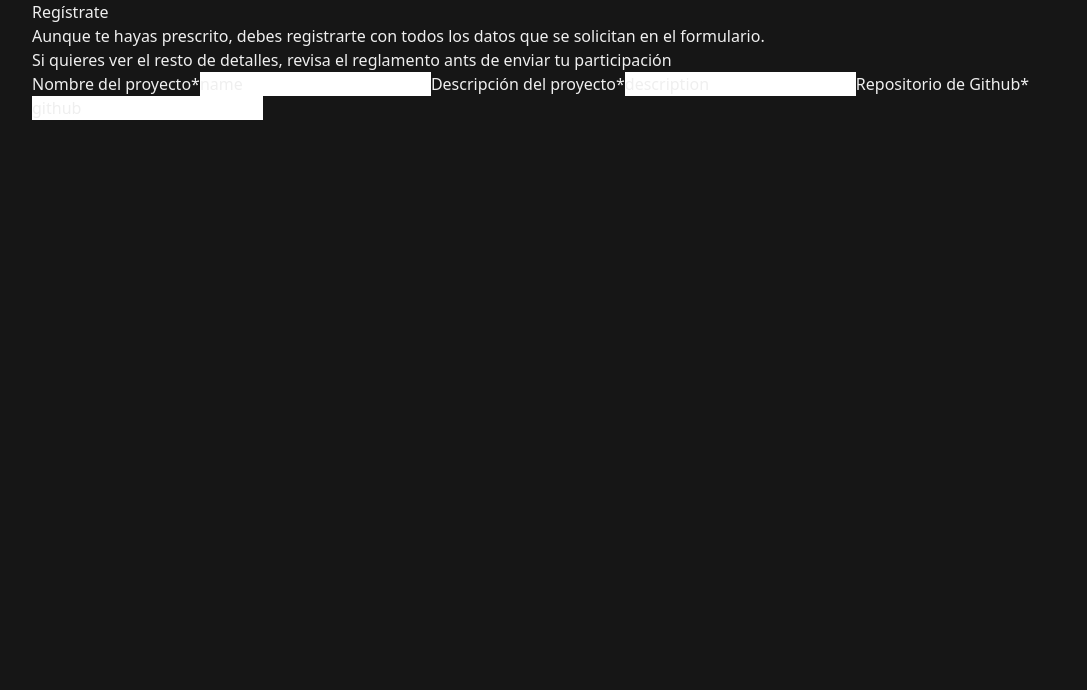
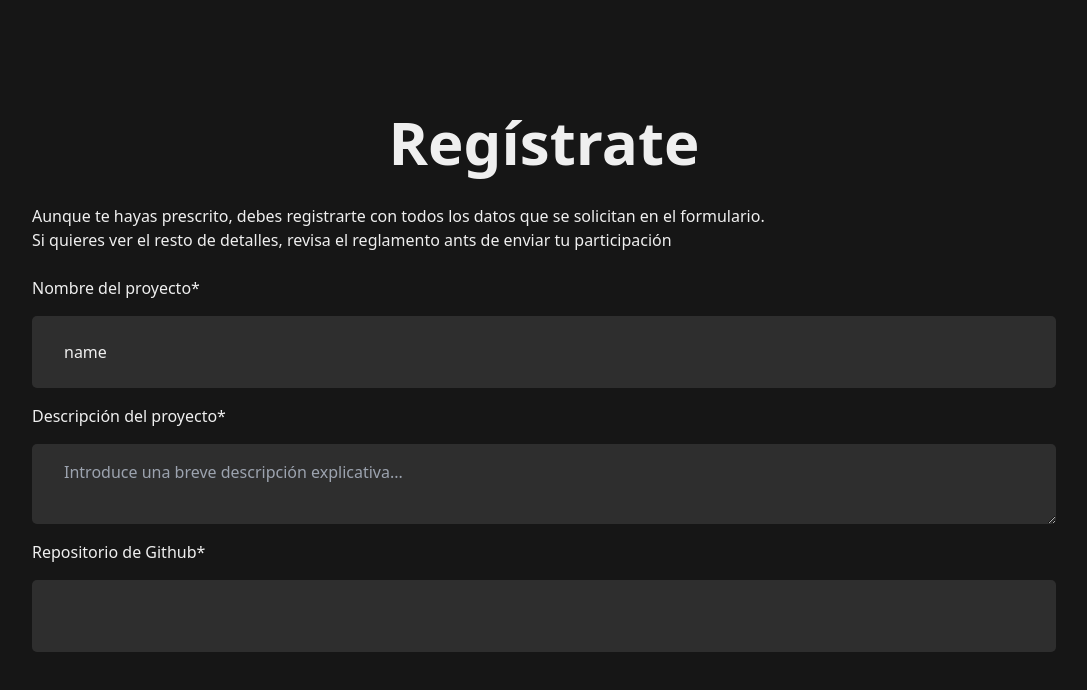
Before and after one commit to afordigital/hackaton-del-dev, a React (Vite) app: page /register in a window 1280 px wide. Shown: the top 690 px of the page, without its empty margins (96-1183 px from the left). Built offline with nearby package versions, Linux system fonts and the light colour scheme.

Commit message:
add figma

```diff
--- a/src/components/Register.tsx
+++ b/src/components/Register.tsx
@@ -1,7 +1,7 @@
 export const Register = () => {
   return (
-    <>
-      <h1>Regístrate</h1>
+    <section className="flex flex-col w-full mt-20">
+      <h1 className="w-fill text-center py-8 text-6xl font-bold">Regístrate</h1>
       <p>
         Aunque te hayas prescrito, debes registrarte con todos los datos que se
         solicitan en el formulario.
@@ -12,22 +12,23 @@ export const Register = () => {
         participación
       </p>
 
-      <form>
+      <form className="flex flex-col mt-6 gap-y-4">
         <label htmlFor="name">Nombre del proyecto*</label>
         <input
-          type="text"
+          type="text-area"
           id="name"
           name="name"
-          value={"name"}
+          value="name"
+          className="bg-cSecondary h-[72px] px-8 rounded-[5px]"
           onChange={() => {}}
         />
 
         <label htmlFor="description">Descripción del proyecto*</label>
-        <input
-          type="text"
+        <textarea
           id="description"
           name="description"
-          value={"description"}
+          placeholder="Introduce una breve descripción explicativa..."
+          className="bg-cSecondary py-4 px-8 rounded-[5px]"
           onChange={() => {}}
         />
 
@@ -36,10 +37,11 @@ export const Register = () => {
           type="text"
           id="github"
           name="github"
-          value={"github"}
+          // value={"github"}
+          className="bg-cSecondary h-[72px] px-8 rounded-[5px]"
           onChange={() => {}}
         />
       </form>
-    </>
+    </section>
   );
 };
--- /dev/null
+++ b/src/components/zod.schema.ts
@@ -0,0 +1,14 @@
+import { z } from "zod";
+
+export const validationSchema = z.object({
+  project: z.array(
+    z.object({
+      project_name: z.string().min(1),
+      project_description: z.string().min(24),
+      github: z.string(),
+    })
+  ),
+});
+
+export type FormType = z.infer<typeof validationSchema>;
+export type Project = z.infer<typeof validationSchema>["project"][0];
```
Also changed, not shown: 1 other file (tests, documents, lock files or other folders).
